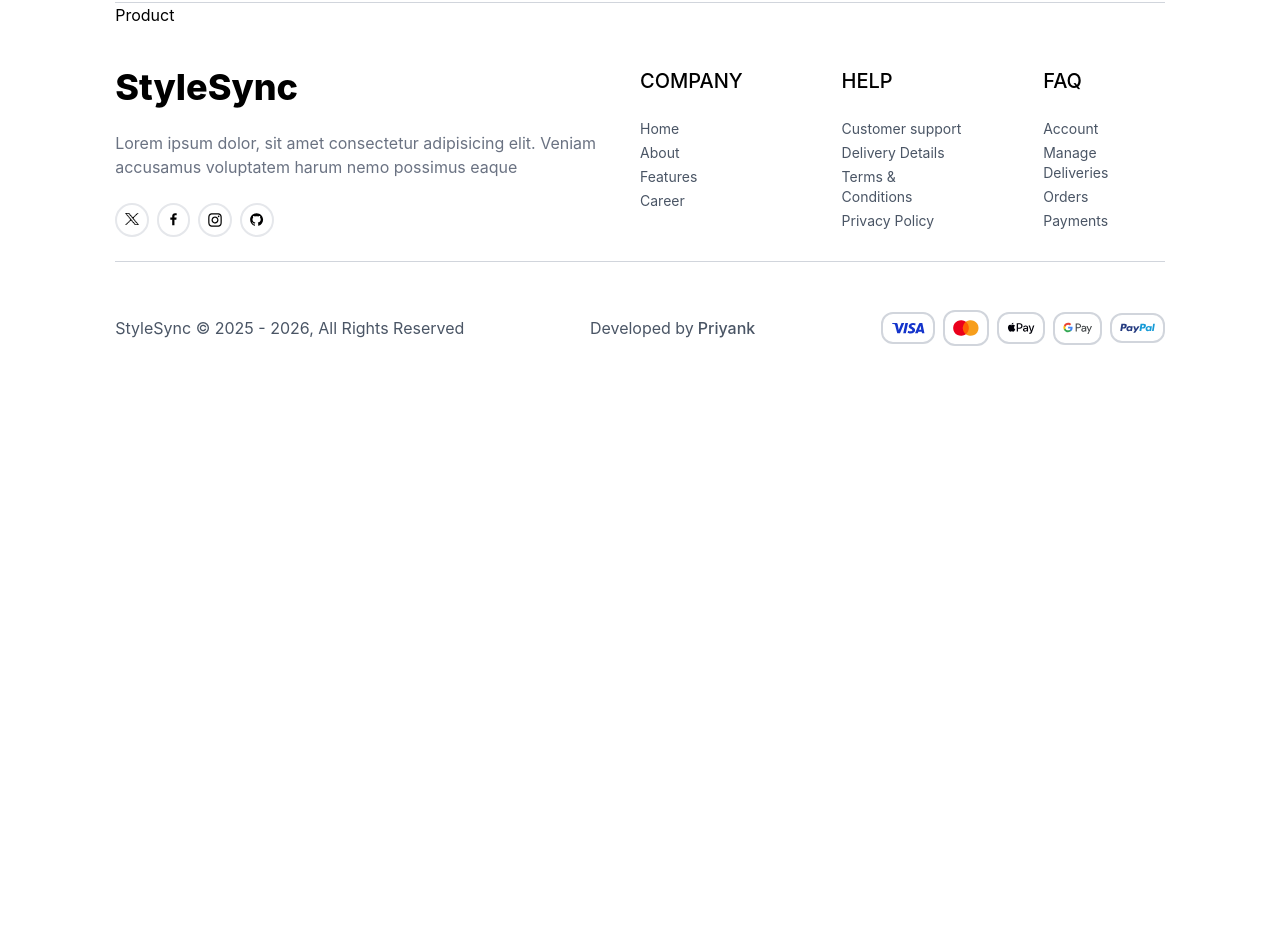
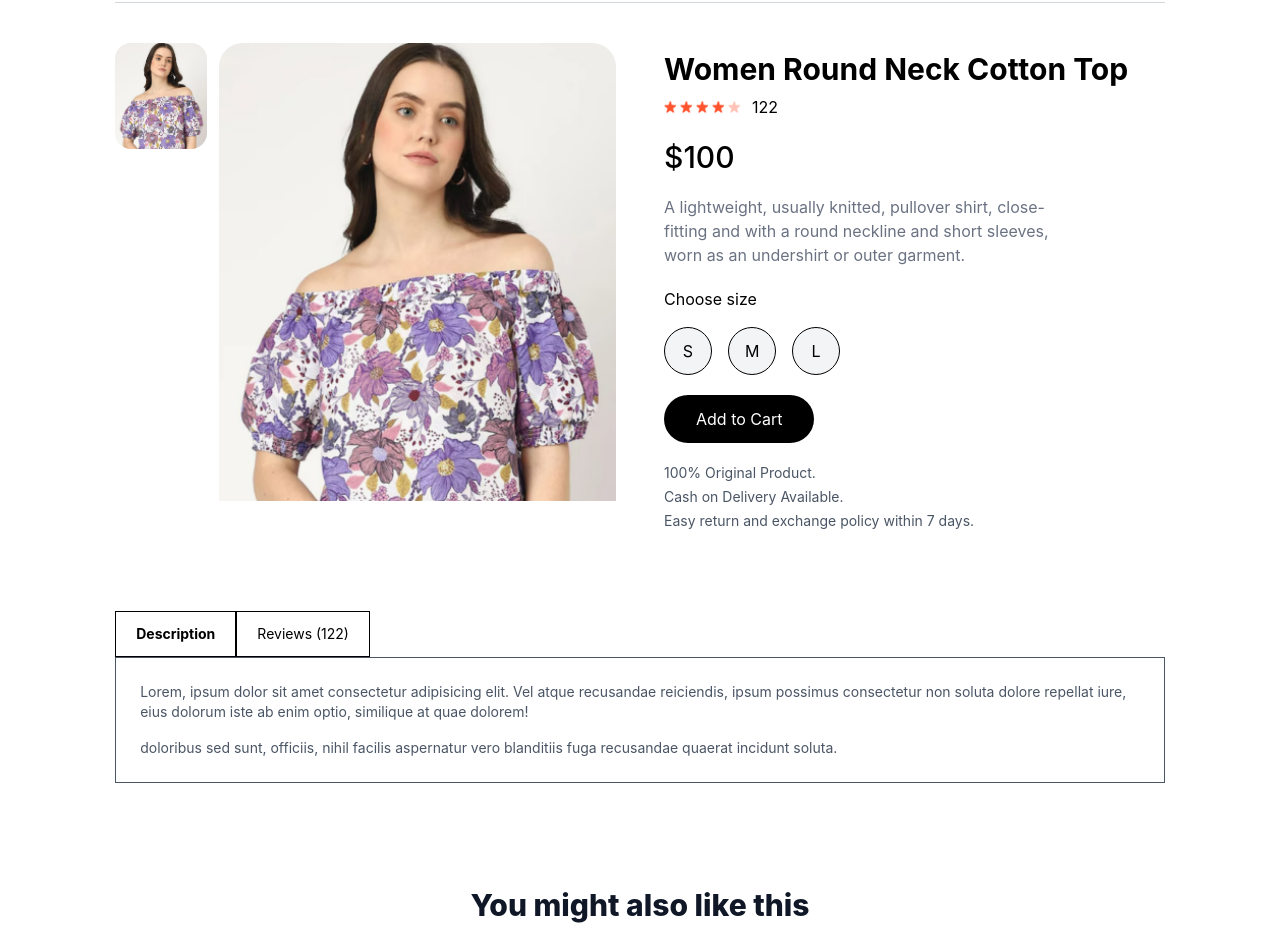
Before and after one commit to Priyank98p/StyleSync, a React (Vite) app in the folder frontend/: page /product/aaaaa in a window 1280 px wide. Shown: the part 78-1011 px from the top of the page. Before the commit the page ends 800 px from the top, so only its background shows below. Built offline with nearby package versions, Linux system fonts and the light colour scheme.

Commit message:
add to cart feature updated

```diff
--- a/frontend/src/App.jsx
+++ b/frontend/src/App.jsx
@@ -2,11 +2,13 @@ import { Outlet } from 'react-router-dom'
 import Navbar from './components/Navbar'
 import Footer from './components/Footer'
 import SearchBar from './components/SearchBar'
+import { ToastContainer, } from 'react-toastify';
 
 function App() {
   return (
 
     <div className='px-4 sm:px-[5vw] md:px-[7vw] lg:px-[9vw]'>
+      <ToastContainer />
       <Navbar />
       <SearchBar />
       {/* Acts as a dynamic placeholder where React Router automatically injects the matching child page component (like Home or Cart) based on the current URL, keeping the Navbar and Footer constant. */}
--- a/frontend/src/components/Navbar.jsx
+++ b/frontend/src/components/Navbar.jsx
@@ -5,7 +5,7 @@ import { ShopContext } from "../context/ShopContext";
 
 const Navbar = () => {
   const [visible, setVisible] = useState(false);
-  const {showSearch,setShowSearch} = useContext(ShopContext)
+  const {showSearch,setShowSearch, getCartCount} = useContext(ShopContext)
 
   return (
     <div className="flex sm:sticky sm:z-10 sm:top-0 sm:bg-white items-center justify-between py-5 font-medium border-b border-gray-300">
@@ -66,7 +66,6 @@ const Navbar = () => {
         </NavLink>
       </ul>
       <div className="flex items-center gap-6">
-
         <img onClick={() => setShowSearch(!showSearch)} src={assets.search_icon} className="w-5 cursor-pointer" alt="" />
         <div className="group relative">
           <img
@@ -85,7 +84,7 @@ const Navbar = () => {
         <Link to="/cart" className="relative">
           <img src={assets.cart_icon} className="w-5 min-w-5" alt="" />
           <p className="absolute -right-1.25 -bottom-1.25 w-4 text-center leading-4 bg-black text-white aspect-square rounded-full text-[8px]">
-            0
+            {getCartCount()}
           </p>
         </Link>
 
--- a/frontend/src/components/ProductsItem.jsx
+++ b/frontend/src/components/ProductsItem.jsx
@@ -7,7 +7,7 @@ const ProductsItem = ({ id, image, name, price }) => {
     <Link className="text-gray-700 cursor-pointer" to={`/product/${id}`}>
       <div className="overflow-hidden rounded-2xl">
         <img
-          className="hover:scale-110 transition ease-in-out"
+          className="hover:scale-110  transition ease-in-out"
           src={image[0]}
           alt=""
         />
--- /dev/null
+++ b/frontend/src/components/RelatedProducts.jsx
@@ -0,0 +1,37 @@
+import React, { useContext, useEffect, useState } from "react";
+import { ShopContext } from "../context/ShopContext";
+import Title from "../components/Title"
+import ProductsItem from "../components/ProductsItem"
+
+const RelatedProducts = ({ category, subCategory }) => {
+  const { products } = useContext(ShopContext);
+  const [related, setRelated] = useState([]);
+
+  useEffect(() => {
+    if (products.length > 0) {
+      let productsCopy = products.slice();
+      productsCopy = productsCopy.filter((item) => category === item.category);
+      productsCopy = productsCopy.filter(
+        (item) => subCategory === item.subCategory,
+      );
+
+      setRelated(productsCopy.slice(0, 4));
+    }
+  }, [products]);
+  return (
+    <div className="my-24">
+      <div className="text-center text-3xl py-2">
+        <Title text1 = {"You might also like this"} />
+        <div className="grid grid-cols-2 sm:grid-cols-3 md:grid-cols-4 gap-4 gap-y-5 text-start">
+            {
+                related.map((item) => (
+                    <ProductsItem key={item._id} id={item._id} image={item.image} name={item.name} price={item.price}/>
+                ))
+            }
+        </div>
+      </div>
+    </div>
+  );
+};
+
+export default RelatedProducts;
--- a/frontend/src/context/ShopContext.jsx
+++ b/frontend/src/context/ShopContext.jsx
@@ -1,5 +1,6 @@
 import { createContext, useState } from "react";
 import { products } from "../assets/assets";
+import { toast } from "react-toastify";
 // eslint-disable-next-line react-refresh/only-export-components
 export const ShopContext = createContext();
 
@@ -8,6 +9,43 @@ const ShopContextProvider = (props) => {
   const delivery_fee = 10;
   const [search, setSearch] = useState("");
   const [showSearch, setShowSearch] = useState(false);
+  const [cartItems, setCartItems] = useState({});
+
+  const addToCart = async (itemId, size) => {
+    let cartData = structuredClone(cartItems);
+    if (!size) {
+      toast.error("Please select product size!");
+      return;
+    }
+
+    if (cartData[itemId]) {
+      if (cartData[itemId][size]) {
+        cartData[itemId][size] += 1;
+      } else {
+        cartData[itemId][size] = 1;
+      }
+    } else {
+      cartData[itemId] = {};
+      cartData[itemId][size] = 1;
+    }
+
+    setCartItems(cartData);
+  };
+
+  const getCartCount = () => {
+    let totalCount = 0;
+    for (const items in cartItems) {
+      for (const item in cartItems[items]) {
+
+          if (cartItems[items][item] > 0) {
+            totalCount += cartItems[items][item];
+          }
+
+      }
+    }
+
+    return totalCount;
+  };
 
   const value = {
     products,
@@ -17,6 +55,9 @@ const ShopContextProvider = (props) => {
     setSearch,
     showSearch,
     setShowSearch,
+    cartItems,
+    addToCart,
+    getCartCount,
   };
 
   return (
--- a/frontend/src/index.css
+++ b/frontend/src/index.css
@@ -7,7 +7,9 @@
     }
 }
 
-/* index.css */
+::-webkit-scrollbar{
+  display: none;
+}
 
 @keyframes color-flash {
   0%, 100% { color: black; }
--- a/frontend/src/pages/Cart.jsx
+++ b/frontend/src/pages/Cart.jsx
@@ -1,9 +1,79 @@
-import React from 'react'
+import React, { useContext, useEffect, useState } from "react";
+import { ShopContext } from "../context/ShopContext";
+import Title from "../components/Title";
+import { Link } from "react-router-dom";
 
 const Cart = () => {
+  const { products, currency, cartItems } = useContext(ShopContext);
+  const [cartData, setCartData] = useState([]);
+
+  useEffect(() => {
+    const data = [];
+    for (const items in cartItems) {
+      for (const item in cartItems[items]) {
+        if (cartItems[items][item] > 0) {
+          data.push({
+            _id: items,
+            size: item,
+            quantity: cartItems[items][item],
+          });
+        }
+      }
+    }
+    setCartData(data);
+  }, [cartItems]);
   return (
-    <div>Cart</div>
-  )
-}
+    <div className="pt-10">
+      <div className="text-5xl mb-4">
+        <Title text1={"Your Cart"} />
+      </div>
 
-export default Cart
+      <div className="">
+        {cartData.length === 0 ? (
+          <div className="border w-full h-100 gap-12 border-gray-300 rounded-3xl py-3 px-2 flex flex-col justify-center items-center">
+            <p className="text-5xl font-extrabold">Your Cart Is Empty!</p>
+            <Link to="/collections">
+              <button className="py-4 px-6 border rounded-4xl w-50 bg-black text-white cursor-pointer transition ease-in-out hover:scale-102 hover:bg-gray-800">
+                Shop Now
+              </button>
+            </Link>
+          </div>
+        ) : (
+          cartData.map((item) => {
+            const productData = products.find(
+              (product) => product._id === item._id,
+            );
+
+            return (
+              <div
+                key={item._id}
+                className="p-5 border border-gray-300 rounded-3xl my-3 text-gray-700 grid grid-cols-[4fr_0.5fr_0.5fr] sm:grid-cols-[4fr_2fr_0.5fr] items-center gap-4"
+              >
+                <div className="flex items-start gap-6">
+                  <img
+                    src={productData.image[0]}
+                    className="w-16 sm:w-20 rounded"
+                    alt=""
+                  />
+                  <div>
+                    <p className="text-xs sm:text-lg font-medium">
+                      {productData.name}
+                    </p>
+                    <p className="text-sm text-gray-500">Size: {item.size}</p>
+                    <p className="text-lg font-bold mt-2">
+                      {currency}
+                      {productData.price}
+                    </p>
+                  </div>
+                </div>
+                <div className="flex items-center gap-5 mt-2"></div>
+              </div>
+            );
+          })
+        )}
+      </div>
+    </div>
+  );
+};
+
+export default Cart;
--- a/frontend/src/pages/Collections.jsx
+++ b/frontend/src/pages/Collections.jsx
@@ -8,13 +8,14 @@ import PriceSlider from "../components/PriceSlider";
 const Collections = () => {
   const [showFilters, setShowFilter] = useState(false);
   const [filterProducts, setfilterProducts] = useState([]);
-  const { products } = useContext(ShopContext);
   const [category, setCategory] = useState([]);
   const [subCategory, setSubcategory] = useState([]);
   const [sortType, setSortType] = useState("newest");
 
   const [minPrice, setMinPrice] = useState(0);
   const [maxPrice, setMaxPrice] = useState(500);
+
+  const { products, search, showSearch } = useContext(ShopContext);
 
   const toggleCategory = (e) => {
     if (category.includes(e.target.value)) {
@@ -34,6 +35,12 @@ const Collections = () => {
 
   const applyFilterAndSort = () => {
     let productsCopy = products.slice();
+
+    if (showSearch && search) {
+      productsCopy = productsCopy.filter((item) =>
+        item.name.toLowerCase().includes(search.toLowerCase()),
+      );
+    }
 
     if (category.length > 0) {
       productsCopy = productsCopy.filter((item) =>
@@ -76,7 +83,16 @@ const Collections = () => {
 
   useEffect(() => {
     applyFilterAndSort();
-  }, [category, subCategory, minPrice, maxPrice, sortType, products]);
+  }, [
+    category,
+    subCategory,
+    minPrice,
+    maxPrice,
+    sortType,
+    products,
+    search,
+    showSearch,
+  ]);
 
   useEffect(() => {
     setfilterProducts(products);
@@ -200,8 +216,8 @@ const Collections = () => {
         </div>
       </div>
 
-      {/* Product Grid Area (Your products will go here) */}
-      <div className="flex-1 border-2 border-dashed border-gray-200 p-4 rounded-2xl min-h-125">
+      {/* Product Grid Area*/}
+      <div className="flex-1 border-2 border-gray-200 p-4 rounded-2xl min-h-125">
         <div className="flex justify-between text-base sm:text-2xl mb-4">
           <Title text1={"All Products"} />
           <div className="flex items-center mb-4">
--- a/frontend/src/pages/Product.jsx
+++ b/frontend/src/pages/Product.jsx
@@ -1,9 +1,134 @@
-import React from 'react'
+import React, { useContext, useEffect, useState } from "react";
+import { useParams } from "react-router-dom";
+import { ShopContext } from "../context/ShopContext";
+import { assets } from "../assets/assets";
+import RelatedProducts from "../components/RelatedProducts";
 
 const Product = () => {
-  return (
-    <div>Product</div>
-  )
-}
+  const { productId } = useParams();
+  const { products, currency, addToCart } = useContext(ShopContext);
+  const [productData, setProductData] = useState(false);
+  const [image, setImage] = useState("");
+  const [size, setSize] = useState("");
 
-export default Product
+  const fetchProductData = async () => {
+    products.map((item) => {
+      if (item._id === productId) {
+        setProductData(item);
+        setImage(item.image[0]);
+        return null;
+      }
+    });
+  };
+
+  useEffect(() => {
+    fetchProductData();
+  }, [productId]);
+  return productData ? (
+    <div className="pt-10 transition-opacity ease-in duration-500 opacity-100">
+      <div className="flex gap-12 sm:gap-12 flex-col sm:flex-row">
+        {/* Product images */}
+        <div className="flex-1 flex flex-col-reverse gap-3 sm:flex-row ">
+          <div className="flex sm:flex-col overflow-x-auto sm:overflow-y-scroll justify-between sm:justify-normal sm:w-[18.5%] w-full">
+            {productData.image.map((item) => (
+              <div
+                key={item._id}
+                className="w-[24%] sm:w-full sm:mb-3 shrink-0 overflow-hidden rounded-2xl"
+              >
+                <img
+                  onClick={() => setImage(item)}
+                  src={item}
+                  className="w-full h-full cursor-pointer hover:scale-105 transition ease-in-out"
+                  alt=""
+                />
+              </div>
+            ))}
+          </div>
+          <div className="w-full sm:w-[80%] overflow-hidden rounded-3xl">
+            <img
+              className="w-full h-auto hover:scale-105 transition ease-in-out cursor-pointer"
+              src={image}
+              alt=""
+            />
+          </div>
+        </div>
+        <div className="flex-1">
+          <h1 className="font-bold text-3xl mt-2">{productData.name}</h1>
+          <div className="flex items-center gap-1 mt-2">
+            <img src={assets.star_icon} className="w-3" alt="" />
+            <img src={assets.star_icon} className="w-3" alt="" />
+            <img src={assets.star_icon} className="w-3" alt="" />
+            <img src={assets.star_icon} className="w-3" alt="" />
+            <img src={assets.star_dull_icon} className="w-3" alt="" />
+            <p className="pl-2">{122}</p>
+          </div>
+          <p className="mt-5 text-3xl font-medium">
+            {currency}
+            {productData.price}
+          </p>
+          <p className="mt-5 text-gray-500 md:w-4/5">
+            {productData.description}
+          </p>
+          <div className="flex flex-col gap-4 my-5">
+            <p>Choose size</p>
+            <div className="flex gap-4">
+              {productData.sizes.map((item, index) => (
+                <button
+                  onClick={() => setSize(item)}
+                  className={`border w-12 h-12 rounded-full cursor-pointer py-2 px-4 bg-gray-100 ${item === size ? "bg-gray-900 text-white " : ""}`}
+                  key={index}
+                >
+                  {item}
+                </button>
+              ))}
+            </div>
+          </div>
+          <button
+            onClick={() => addToCart(productData._id, size)}
+            className="bg-black text-white text-center px-8 py-3 rounded-4xl active:bg-gray-600 cursor-pointer"
+          >
+            Add to Cart
+          </button>
+
+          <div className="text-sm text-gray-600 mt-5 flex flex-col gap-1">
+            <p className="">100% Original Product.</p>
+            <p className="">Cash on Delivery Available.</p>
+            <p className="">Easy return and exchange policy within 7 days.</p>
+          </div>
+        </div>
+      </div>
+
+      {/* Description and reviews */}
+      <div className="mt-20">
+        <div className="flex">
+          <b className="border px-5 py-3 text-sm">Description</b>
+          <p className="border px-5 py-3 text-sm">Reviews (122)</p>
+        </div>
+        <div className="flex flex-col gap-4 border px-6 py-6 text-sm text-gray-600">
+          <p>
+            Lorem, ipsum dolor sit amet consectetur adipisicing elit. Vel atque
+            recusandae reiciendis, ipsum possimus consectetur non soluta dolore
+            repellat iure, eius dolorum iste ab enim optio, similique at quae
+            dolorem!
+          </p>
+          <p>
+            doloribus sed sunt, officiis, nihil facilis aspernatur vero
+            blanditiis fuga recusandae quaerat incidunt soluta.
+          </p>
+        </div>
+      </div>
+
+      {/* display related products */}
+
+      <RelatedProducts
+        category={productData.category}
+        subCategory={productData.subCategory}
+      />
+      <div></div>
+    </div>
+  ) : (
+    <div className="opacity-0"></div>
+  );
+};
+
+export default Product;
```
Also changed, not shown: frontend/src/components/SearchBar.jsx (+6 -4 lines).
